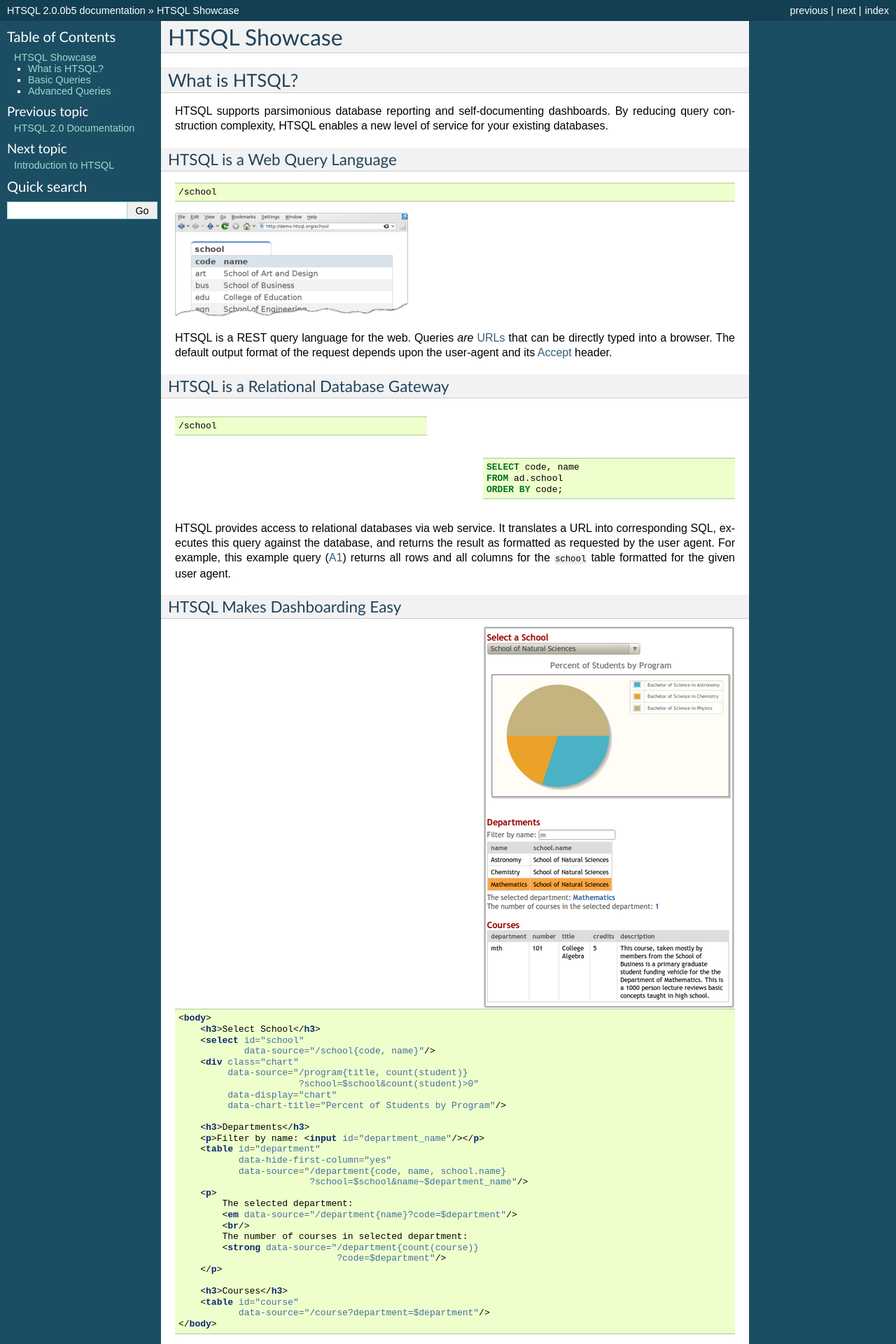
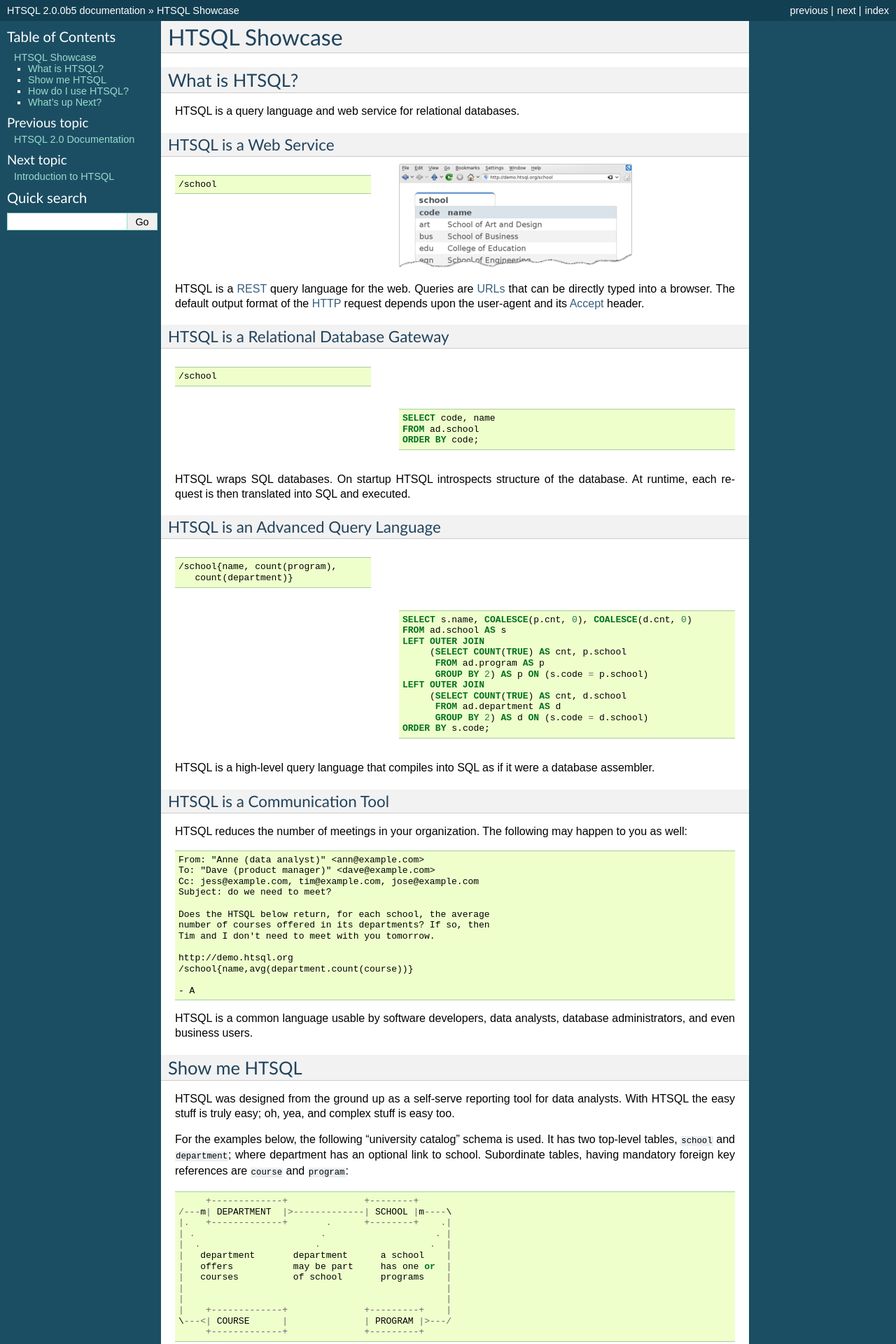
Before and after one commit to prometheusresearch/htsql, a Sphinx documentation site: the page built from doc/showcase.rst, in a window 1280 px wide. Shown: the top 1920 px of the page at 70% size. Built offline with Sphinx 7.4.7, drawn with Linux system fonts in a browser that asks for light colours; some of the changed text lies outside the part shown.

Commit message:
adding examples to showcase

```diff
--- a/doc/showcase.rst
+++ b/doc/showcase.rst
@@ -5,25 +5,27 @@
 What is HTSQL?
 ==============
 
-HTSQL supports parsimonious database reporting and self-documenting
-dashboards.  By reducing query construction complexity, HTSQL enables
-a new level of service for your existing databases.
+HTSQL is a query language and web service for relational databases.
 
-HTSQL is a Web Query Language
------------------------------
+HTSQL is a Web Service
+----------------------
 
-.. sourcecode:: htsql
+.. container:: vsplit
 
-   /school
+   .. sourcecode:: htsql
 
-.. image:: img/show_school.png
-   :alt: output of /school query
-   :target: http://demo.htsql.org/school
+      /school
 
-HTSQL is a REST query language for the web.  Queries *are* URLs_ that
-can be directly typed into a browser.  The default output format of the
-request depends upon the user-agent and its Accept_ header.
+   .. image:: img/show_school.png
+      :alt: output of /school query
+      :target: http://demo.htsql.org/school
 
+HTSQL is a REST_ query language for the web.  Queries are URLs_ that can
+be directly typed into a browser.  The default output format of the
+HTTP_ request depends upon the user-agent and its Accept_ header.
+
+.. _REST: http://en.wikipedia.org/wiki/Representational_State_Transfer
+.. _HTTP: http://www.w3.org/Protocols/rfc2616/rfc2616.html
 .. _Accept: http://www.w3.org/Protocols/rfc2616/rfc2616-sec14.html
 .. _URLs: http://www.ietf.org/rfc/rfc3986.txt
 
@@ -42,13 +44,260 @@
       FROM ad.school
       ORDER BY code;
 
-HTSQL provides access to relational databases via web service.  It
-translates a URL into corresponding SQL, executes this query against the
-database, and returns the result as formatted as requested by the user
-agent.  For example, this example query (A1_) returns all rows and all
-columns for the ``school`` table formatted for the given user agent.
+HTSQL wraps SQL databases.  On startup HTSQL introspects structure of
+the database.  At runtime, each request is then translated into SQL and
+executed.
 
-.. _A1: http://demo.htsql.org/school
+HTSQL is an Advanced Query Language
+-----------------------------------
+
+.. container:: vsplit
+
+   .. sourcecode:: htsql
+
+      /school{name, count(program),
+         count(department)}
+
+   .. sourcecode:: sql
+
+      SELECT s.name, COALESCE(p.cnt, 0), COALESCE(d.cnt, 0)
+      FROM ad.school AS s
+      LEFT OUTER JOIN
+           (SELECT COUNT(TRUE) AS cnt, p.school
+            FROM ad.program AS p
+            GROUP BY 2) AS p ON (s.code = p.school)
+      LEFT OUTER JOIN
+           (SELECT COUNT(TRUE) AS cnt, d.school
+            FROM ad.department AS d
+            GROUP BY 2) AS d ON (s.code = d.school)
+      ORDER BY s.code;
+
+HTSQL is a high-level query language that compiles into SQL as if it
+were a database assembler.
+
+HTSQL is a Communication Tool
+-----------------------------
+
+HTSQL reduces the number of meetings in your organization. The
+following may happen to you as well::
+
+   From: "Anne (data analyst)" <ann@example.com>
+   To: "Dave (product manager)" <dave@example.com>
+   Cc: jess@example.com, tim@example.com, jose@example.com
+   Subject: do we need to meet?
+
+   Does the HTSQL below return, for each school, the average
+   number of courses offered in its departments? If so, then
+   Tim and I don't need to meet with you tomorrow.
+
+   http://demo.htsql.org
+   /school{name,avg(department.count(course))}
+
+   - A
+
+HTSQL is a common language usable by software developers, data analysts,
+database administrators, and even business users.
+
+
+Show me HTSQL
+=============
+
+HTSQL was designed from the ground up as a self-serve reporting tool for
+data analysts.  With HTSQL the easy stuff is truly easy; oh, yea, and
+complex stuff is easy too.
+
+For the examples below, the following "university catalog" schema is
+used.  It has two top-level tables, ``school`` and ``department``; where
+department has an optional link to school.  Subordinate tables, having
+mandatory foreign key references are ``course`` and ``program``::
+
+         +-------------+              +--------+
+    /---m| DEPARTMENT  |>-------------| SCHOOL |m----\
+    |.   +-------------+       .      +--------+    .|
+    | .                       .                    . |
+    |  .                     .                    .  |
+    |   department       department      a school    |
+    |   offers           may be part     has one or  |
+    |   courses          of school       programs    |
+    |                                                |
+    |                                                |
+    |    +-------------+              +---------+    |
+    \---<| COURSE      |              | PROGRAM |>---/
+         +-------------+              +---------+
+
+
+Choosing a Table
+----------------
+
+HTSQL queries typically start with the driving table.
+
+.. container:: vsplit
+
+   .. sourcecode:: htsql
+
+      /department
+
+   .. sourcecode:: sql
+
+    SELECT "department"."code",
+           "department"."name",
+           "department"."school"
+    FROM "ad"."department" AS "department"
+    ORDER BY 1 ASC
+
+This query (Q1_) all departments.
+
+.. _Q1: http://demo.htsql.org/department
+
+Selecting Columns
+-----------------
+
+Output columns are selected with curly brackets ``{}``; the ``:as``
+decorator sets the title.
+
+.. container:: vsplit
+
+   .. sourcecode:: htsql
+
+      /department{school.name :as 'School',
+                  name :as 'Department'}
+
+   .. sourcecode:: sql
+
+      SELECT "school"."name" AS "School",
+             "department"."name" AS "Department"
+      FROM "ad"."department" AS "department"
+           LEFT OUTER JOIN "ad"."school" AS "school"
+           ON ("department"."school" = "school"."code")
+      ORDER BY "department"."code" ASC
+
+This query (Q2_) returns, for each department, the name of the
+associated school and the name of the department.
+
+.. _Q2:
+     http://demo.htsql.org
+     /department{school.name :as 'School', name :as 'Department'}
+
+Filtering Rows
+--------------
+
+HTSQL lets you filter results with arbitrary predicates.
+
+.. container:: vsplit
+
+   .. sourcecode:: htsql
+
+      /course?credits>3
+       &department.school='egn'
+
+   .. sourcecode:: sql
+
+       SELECT "course"."department",
+              "course"."number",
+              "course"."title",
+              "course"."credits",
+              "course"."description"
+       FROM "ad"."course" AS "course"
+            INNER JOIN "ad"."department" AS "department"
+            ON ("course"."department" = "department"."code")
+       WHERE ("course"."credits" > 3)
+         AND ("department"."school" = 'egn')
+       ORDER BY 1 ASC, 2 ASC
+
+This query (Q3_) returns courses from the school of
+engineering having more than 3 credits.
+
+.. _Q3:
+     http://demo.htsql.org
+     /course?department.school='egn'&credits>3
+
+Paging and Sorting
+------------------
+
+HTSQL has a composable table expression mechanism for things like
+sorting and paging.
+
+.. container:: vsplit
+
+   .. sourcecode:: htsql
+
+      /course.sort(credits)
+             .limit(10,20)
+
+   .. sourcecode:: sql
+
+      SELECT "course"."department",
+             "course"."number",
+             "course"."title",
+             "course"."credits",
+             "course"."description"
+      FROM "ad"."course" AS "course"
+      ORDER BY 4 ASC NULLS FIRST, 1 ASC, 2 ASC
+      LIMIT 10 OFFSET 20
+
+This query (Q4_) returns page 3 of the course catalog as
+sorted by number of credits.
+
+.. _Q4:
+     http://demo.htsql.org
+     /course.sort(credits).limit(10,20)
+
+Aggregating Data
+----------------
+
+In HTSQL, aggregates aren't a reason to run to the DBA.
+
+.. container:: vsplit
+
+   .. sourcecode:: htsql
+
+      /school{name,
+          avg(department.count(course))
+      }?exists(program.degree='ms')
+
+   .. sourcecode:: sql
+
+      SELECT "school"."name",
+             "department"."avg"
+      FROM "ad"."school" AS "school"
+      LEFT OUTER JOIN (
+        SELECT AVG(CAST(COALESCE("course"."count", 0)
+                        AS NUMERIC)) AS "avg",
+               "department"."school"
+        FROM "ad"."department" AS "department"
+        LEFT OUTER JOIN (
+          SELECT COUNT(TRUE) AS "count",
+                 "course"."department"
+          FROM "ad"."course" AS "course"
+          GROUP BY 2
+        ) AS "course"
+        ON ("department"."code" = "course"."department")
+        GROUP BY 2
+      ) AS "department"
+      ON ("school"."code" = "department"."school")
+      WHERE EXISTS(
+        SELECT TRUE
+        FROM "ad"."program" AS "program"
+        WHERE ("school"."code" = "program"."school")
+          AND ("program"."degree" = 'ms')
+      )
+      ORDER BY "school"."code" ASC
+
+This query (Q5_) returns, for each school having a
+MS program, the average number of courses offered
+in its departments.
+
+.. _Q5:
+     http://demo.htsql.org
+     /school{name,avg(department.count(course))}?
+          exists(program.degree='ms')
+
+
+How do I use HTSQL?
+===================
+
+HTSQL is a tool that can be used with any number of higher-level
+tools.
 
 HTSQL Makes Dashboarding Easy
 -----------------------------
@@ -94,201 +343,9 @@
 drill down (``school``, ``department`` and ``course``) for a university
 schema.  The live demo for this dashboard is at http://htraf.htsql.org/.
 
-Basic Queries
-=============
 
-For the examples below, the following "university catalog" schema is
-used.  It has two top-level tables, ``school`` and ``department``; where
-department has an optional link to school.  Subordinate tables, having
-mandatory foreign key references are ``course`` and ``program``::
-
-         +-------------+       +--------+
-    /---m| DEPARTMENT  |>-----o| SCHOOL |m----\
-    |.   +-------------+  .    +--------+    .|
-    | .                  .                  . |
-    |   department   department    a school   |
-    |   offers       may be part   has one or |
-    |   courses      of school     programs   |
-    |                                         |
-    |    +-------------+       +---------+    |
-    \---<| COURSE      |       | PROGRAM |>---/
-         +-------------+       +---------+
-
-List all schools
-----------------
-
-An **HTSQL** query (A1_)::
-
-    /school
-
-An equivalent **SQL** query::
-
-    SELECT code, name
-    FROM ad.school
-    ORDER BY code;
-
-.. _A1: http://demo.htsql.org/school
-
-
-Programs ordered by the title
------------------------------
-
-**HTSQL** (A2_)::
-
-    /program{title+}
-
-**SQL**::
-
-    SELECT title
-    FROM ad.program
-    ORDER BY title, school, code;
-
-.. _A2: http://demo.htsql.org/program{title+}
-
-
-All courses missing a description
----------------------------------
-
-**HTSQL** (A3_)::
-
-    /course?!description
-
-**SQL**::
-
-    SELECT department, number, title, credits, description
-    FROM ad.course
-    WHERE NULLIF(description, '') IS NULL
-    ORDER BY 1, 2;
-
-.. _A3: http://demo.htsql.org/course?!description
-
-
-Departments in schools having "art" in its name
------------------------------------------------
-
-**HTSQL** (A4_)::
-
-    /department?school.name~'art'
-
-**SQL**::
-
-    SELECT d.code, d.name, d.school
-    FROM ad.department AS d
-    LEFT OUTER JOIN
-         ad.school AS s ON (d.school = s.code)
-    WHERE s.name ILIKE '%art%'
-    ORDER BY 1;
-
-.. _A4: http://demo.htsql.org/department?school.name~'art'
-
-
-The number of schools
----------------------
-
-**HTSQL** (A5_)::
-
-    /count(school)
-
-**SQL**::
-
-    SELECT COUNT(TRUE)
-    FROM ad.school;
-
-.. _A5: http://demo.htsql.org/count(school)
-
-
-Schools with programs
----------------------
-
-**HTSQL** (A6_)::
-
-    /school?exists(program)
-
-**SQL**::
-
-    SELECT s.code, s.name
-    FROM ad.school AS s
-    WHERE EXISTS(SELECT TRUE
-                 FROM ad.program AS p
-                 WHERE s.code = p.school)
-    ORDER BY 1;
-
-.. _A6: http://demo.htsql.org/school?exists(program)
-
-
-Advanced Queries
-================
-
-
-The number of schools with programs
------------------------------------
-
-**HTSQL** (B1_)::
-
-    /count(school?exists(program))
-
-**SQL**::
-
-    SELECT COUNT(TRUE)
-    FROM ad.school AS s
-    WHERE EXISTS(SELECT TRUE
-                 FROM ad.program AS p
-                 WHERE (s.code = p.school));
-
-.. _B1: http://demo.htsql.org/count(school?exists(program))
-
-
-Number of programs and departments per school
----------------------------------------------
-
-**HTSQL** (B2_)::
-
-    /school{name, count(program), count(department)}
-
-**SQL**::
-
-    SELECT s.name, COALESCE(p.cnt, 0), COALESCE(d.cnt, 0)
-    FROM ad.school AS s
-    LEFT OUTER JOIN
-         (SELECT COUNT(TRUE) AS cnt, p.school
-          FROM ad.program AS p
-          GROUP BY 2) AS p ON (s.code = p.school)
-    LEFT OUTER JOIN
-         (SELECT COUNT(TRUE) AS cnt, d.school
-          FROM ad.department AS d
-          GROUP BY 2) AS d ON (s.code = d.school)
-    ORDER BY s.code;
-
-.. _B2: http://demo.htsql.org/school{name,count(program),count(department)}
-
-
-Average number of courses offered by departments in each school
----------------------------------------------------------------
-
-**HTSQL** (B3_)::
-
-    /school{name, avg(department.count(course))}
-
-**SQL**::
-
-    SELECT s.name, d.av
-    FROM ad.school AS s
-    LEFT OUTER JOIN
-         (SELECT AVG(CAST(COALESCE(c.cnt, 0) AS NUMERIC)) AS av, d.school
-          FROM ad.department AS d
-          LEFT OUTER JOIN
-               (SELECT COUNT(TRUE) AS cnt, c.department
-               FROM ad.course AS c
-               GROUP BY 2) AS c ON (d.code = c.department)
-          GROUP BY 2) AS d ON (s.code = d.school)
-    ORDER BY s.code;
-
-.. _B3: http://demo.htsql.org/school{name,avg(department.count(course))}
-
-
-.. warning::
-
-   The following examples do not work in 2.0; will be available in 2.1+.
+What's up Next?
+===============
 
 
 *Programs and departments in each school*
--- a/doc/static/extra.css
+++ b/doc/static/extra.css
@@ -9,11 +9,11 @@
 }
 
 div.vsplit > *:first-child {
-  width: 45%;
+  width: 35%;
   float: left;
 }
 
 div.vsplit > *:first-child +* {
-  width: 45%;
+  width: 60%;
   float: right;
 }
```
Also changed, not shown: other parts of doc/showcase.rst (+0 -10 lines).
